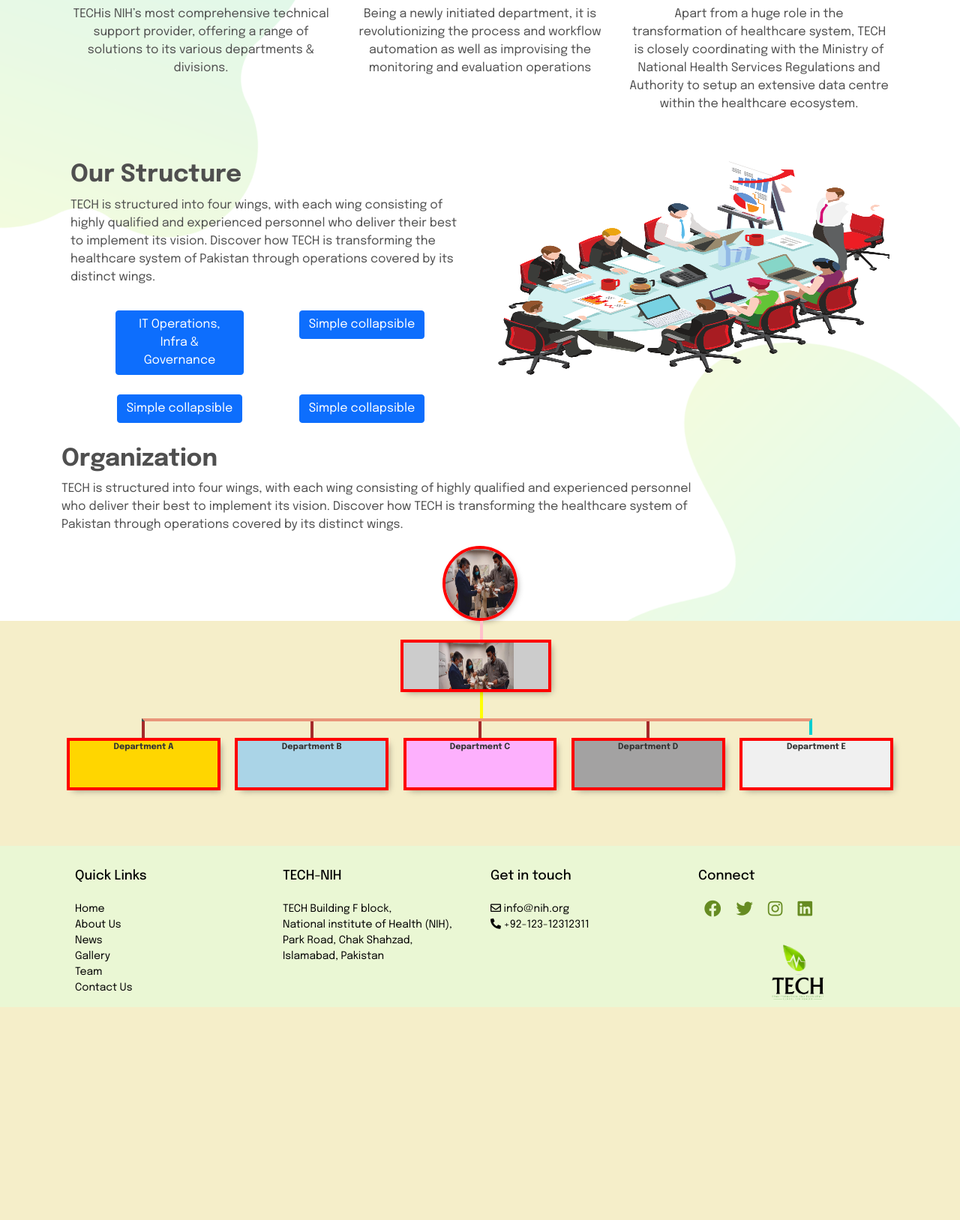
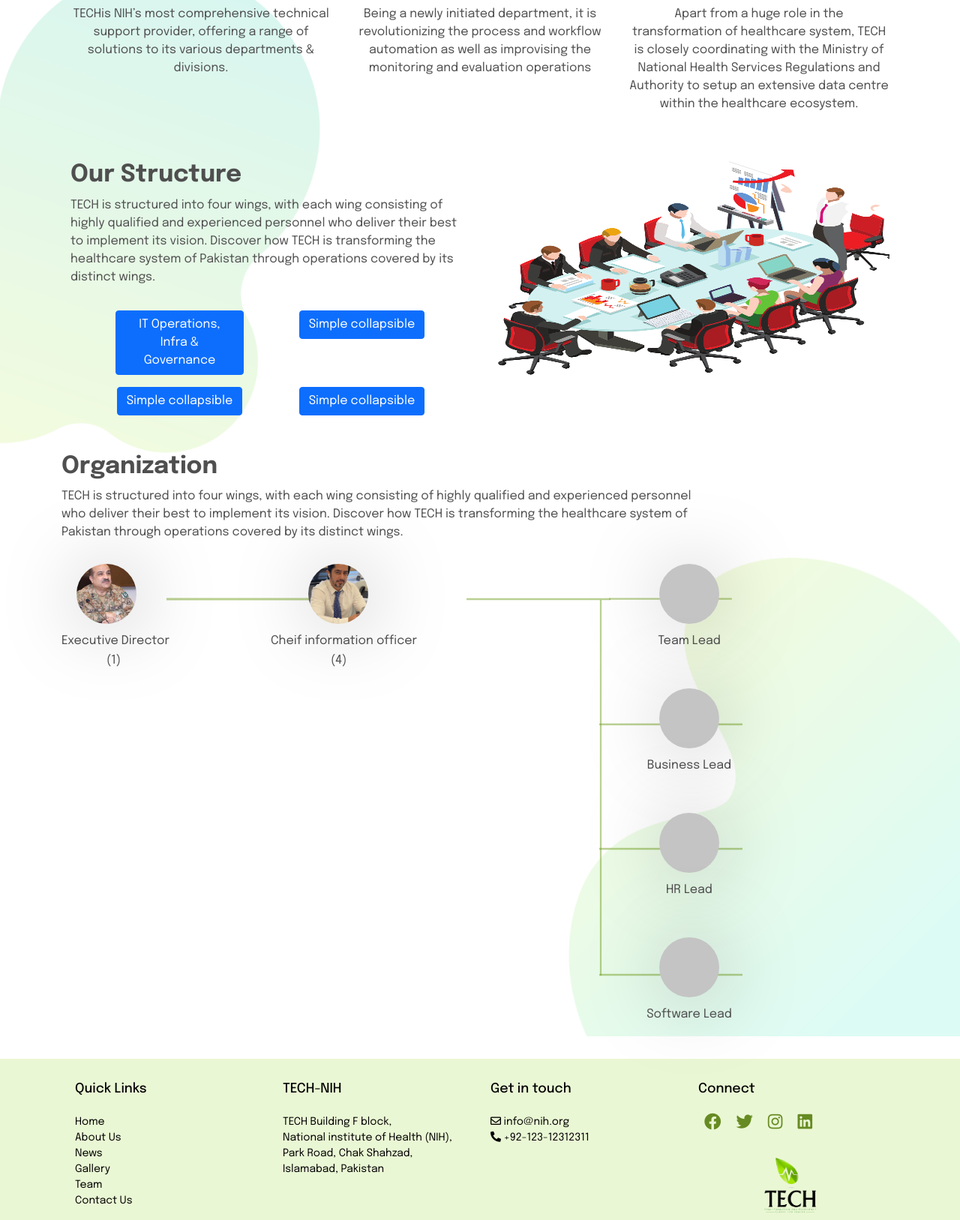
Before and after one commit to samaviya/tech_website, a Jekyll site: the page built from pages/about.md, in a window 1280 px wide, cut to the strip 770-2397 px from the top of the page. Shown: the whole strip at 75% size. Built offline with Jekyll 4.4.1, drawn with Linux system fonts in a browser that asks for light colours; nearby versions of some CDN libraries; before the commit the page ends 2123 px from its top, so only the background shows below that.

Commit message:
organogram

```diff
--- a/_sass/about.scss
+++ b/_sass/about.scss
@@ -32,24 +32,162 @@
   height: 200px;
 }
 .round_images p{
-margin-top: 15px!important;
+	margin-top: 15px!important;
 }
 
 .Structure_div{
   text-align: left;
 }
+
+.organogram {
+	figure {
+		position: relative;
+		object.line1 {
+			width: 200px;
+			position: absolute;
+			top: 45px;
+			left: 140px;
+		}
+		object.line2 {
+			width: 192px;
+			position: absolute;
+			top: 45px;
+			left: 540px;
+		}
+		object.line3 {
+			width: 190px;
+			position: absolute;
+			top: 45px;
+			left: 717px;
+		}
+		object.line4 {
+			width: 4px;
+			height: 501px;
+			position: absolute;
+			top: 48px;
+			left: 717px;
+		}
+		object.line5 {
+			width: 191px;
+			position: absolute;
+			top: 212px;
+			left: 717px;
+		}
+		object.line6 {
+			width: 191px;
+			position: absolute;
+			top: 378px;
+			left: 717px;
+		}
+		object.line7 {
+			width: 191px;
+			position: absolute;
+			top: 546px;
+			left: 717px;
+		}
+	}
+}
+
+.organogram-flex {
+	display: flex;
+	justify-content: space-between;
+	padding: 0px 0px;
+	.img-contain-0 {
+		flex: 1;
+		.img {
+			border-radius: 50%;
+			width: 80px;
+			height: 80px;
+			background: url("/assets/images/Maj.GenAamer Ikram.jpeg");
+			background-size:204%;
+  		background-position: 120px, 0px;
+			filter: drop-shadow(4px 4px 50px rgba(0, 0, 0, 0.25));
+			margin-left: 20px;
+		}
+		.label {
+			margin-top: 10px;
+			font-style: normal;
+			font-weight: normal;
+			line-height: 26px;
+			text-align: left;
+			color: #4F4F4F;
+		}
+	}
+
+	.flex-teamlead {
+		flex: 2;
+	}
+
+	.img-contain-1 {
+		flex: 1;
+		.img {
+			border-radius: 50%;
+			width: 80px;
+			height: 80px;
+			background: url("/assets/images/muhammad_khan_720.png");
+			background-size:204%;
+  		background-position: 130px, 0px;
+			filter: drop-shadow(4px 4px 50px rgba(0, 0, 0, 0.25));
+			margin-left: 50px;
+		}
+		.label {
+			margin-top: 10px;
+			font-style: normal;
+			font-weight: normal;
+			line-height: 26px;
+			text-align: left;
+			color: #4F4F4F;
+		}
+	}
+
+	.img-contain-2 {
+		.img {
+			border-radius: 50%;
+			width: 80px;
+			height: 80px;
+			background: #C4C4C4;
+			background-size:204%;
+			filter: drop-shadow(4px 4px 50px rgba(0, 0, 0, 0.25));
+			margin: auto;
+		}
+		.label {
+			margin-top: 10px;
+			font-style: normal;
+			font-weight: normal;
+			line-height: 26px;
+			text-align: center;
+			color: #4F4F4F;
+		}
+	}
+
+	.img-contain-all {
+		margin-top: 50px;
+		.img {
+			border-radius: 50%;
+			width: 80px;
+			height: 80px;
+			background: #C4C4C4;
+			background-size:204%;
+			filter: drop-shadow(4px 4px 50px rgba(0, 0, 0, 0.25));
+			margin: auto;
+		}
+		.label {
+			margin-top: 10px;
+			font-style: normal;
+			font-weight: normal;
+			line-height: 26px;
+			text-align: center;
+			color: #4F4F4F;
+		}
+	}
+}
+
 .Organogram_Div{
+	margin-top: 50px;
+	margin-bottom: 30px;
   text-align: left;
 }
 
-
-
-
-
-// ==============organogram===============
-.container_organogram{
-  text-align: left;
-}
 ul, #myUL {
   list-style-type: none;
 }
@@ -98,104 +236,6 @@ ul, #myUL {
   display: block;
 }
 
-
-// ============dummy organogram=================
-
-
-*{
-	-webkit-box-sizing: border-box;
-	-moz-box-sizing: border-box;
-	box-sizing: border-box;
-	position: relative;
-}
-
-.cf:before,
-.cf:after {
-    content: " "; /* 1 */
-    display: table; /* 2 */
-}
-
-.cf:after {
-    clear: both;
-}
-
-/**
- * For IE 6/7 only
- * Include this rule to trigger hasLayout and contain floats.
- */
-.cf {
-    *zoom: 1;
-}
-
-/* Generic styling */
-
-body{
-	background: #F5EEC9;
-}
-
-.Ocontent{
-	width: 100%;
-	max-width: 1142px;
-	margin: 0 auto;
-	padding: 0 20px;
-}
-
-.Ocontent a:focus{
-	outline: 2px dashed #f7f7f7;
-}
-
-@media screen and (max-width: 767px){
-	.Ocontent{
-		padding: 0 20px;
-	}
-}
-
-.Ocontent ul{
-	padding: 0;
-	margin: 0;
-	list-style: none;
-}
-
-.Ocontent ul a{
-	display: block;
-	background: #ccc;
-	border: 4px solid red;
-	text-align: center;
-	overflow: hidden;
-	font-size: .7em;
-	text-decoration: none;
-	font-weight: bold;
-	color: #333;
-	height: 70px;
-	margin-bottom: -26px;
-	box-shadow: 4px 4px 9px -4px rgba(0,0,0,0.4);
-	-webkit-transition: all linear .1s;
-	-moz-transition: all linear .1s;
-	transition: all linear .1s;
-}
-
-@media print {
-  .Ocontent ul a{
-        border: 4px solid green;
-    }
-}
-
-@media screen and (max-width: 767px){
-	.Ocontent ul a{
-		font-size: 1em;
-	}
-}
-
-
-.Ocontent ul a span{
-	// top: 50%;
-	// margin-top: -0.7em;
-	display: block;
-}
-
-/*
-
- */
 
 .administration > li > a{
 	margin-bottom: 25px;
--- a/_sass/main.scss
+++ b/_sass/main.scss
@@ -31,7 +31,6 @@ h2 {
 }
 
 .container {
-  margin: 10px auto;
   text-align: center;
 }
 
--- a/pages/about.md
+++ b/pages/about.md
@@ -3,10 +3,11 @@ permalink: /about
 title: NIH Tech
 layout: default
 ---
+
 {% for item in site.collections.gallerypics %}
 <img src={{item.4.png}}></img>
 {% endfor %}
- <div class="About_us_main">
+ <div class="About_us_main" style="margin-top: 60px;">
       <div class="container">
         <div class="row">
           <div class="col-md-6 About_us">
@@ -17,12 +18,12 @@ layout: default
               Transformation & Excellence Centre for Health (TECH) has been functioning as a fundamental and
               significant component of the National Institute of Health.It was inaugurated by the Special Assistant
               to the Prime Minister on National Health Services, Regulations and Coordination, Dr Faisal Sultan in February
-               2021. It is involved in transforming the technical aspects of public health-related activities to improve the
-                healthcare system in Pakistan.TECH aims to drive the digital transformation of the healthcare system and
-                services within Pakistan. It emphasizes to  guide, support,develop and deliver IT-centric healthcare projects
-                 in collaboration with the Ministry of National Health Services, in order to  facilitate international and
-                  regional collaborations, seek technical assistance, and participate in global disease control more
-                   effectively, thereby strengthening the vision & mission of NIH.
+              2021. It is involved in transforming the technical aspects of public health-related activities to improve the
+              healthcare system in Pakistan.TECH aims to drive the digital transformation of the healthcare system and
+              services within Pakistan. It emphasizes to  guide, support,develop and deliver IT-centric healthcare projects
+              in collaboration with the Ministry of National Health Services, in order to  facilitate international and
+              regional collaborations, seek technical assistance, and participate in global disease control more
+              effectively, thereby strengthening the vision & mission of NIH.
             </p>
           </div>
           <div class="col-md-6 About_us_Img">
@@ -30,7 +31,6 @@ layout: default
           </div>
         </div>
         </div>
-
         <div class="container Doted_image">
           <img src="/assets/images/doted.png">
         </div>
@@ -51,8 +51,6 @@ layout: default
             </div>
         </div>
         </div>
-
-
 <div class="container Structure_div mt-5">
   <div class="row m-0">
     <div class="col-md-6">
@@ -105,7 +103,6 @@ layout: default
         </div>
       </div>
       </div>
-
     </div>
     <div class="col-md-6">
       <img src="/assets/images/7.png" width="100%" height="300px">
@@ -116,73 +113,50 @@ layout: default
 <div class="container Organogram_Div">
   <h2>Organization</h2>
   <p>
-    TECH is structured into four wings, with each wing consisting of highly qualified and experienced personnel<br>
-    who deliver their best to implement its vision. Discover how TECH is transforming the healthcare system of<br>
-     Pakistan through operations covered by its distinct wings.
-
+    TECH is structured into four wings, with each wing consisting of highly qualified and experienced personnel <br>
+    who deliver their best to implement its vision. Discover how TECH is transforming the healthcare system of <br>
+    Pakistan through operations covered by its distinct wings.
   </p>
 </div>
 
-
-
-
-<!-- <div class="container">
-<div class="container_organogram">
-<ul id="myUL">
-  <li>
-  <span class="caret" style="display:flex">
-  <img src="/assets/images/slide1.png">
-  <div style="height:1px; width:150px; border:1px solid rgba(118, 161, 38, 0.5); text-align:center; margin-top:45px;" class="text-center"></div>
-  </span>
-    <ul class="nested">
-      <li style="margin-top: -96px; margin-left: 215px;">
-      <span class="caret" style="display:flex">
-        <img src="/assets/images/slide1.png">
-        <div style="height:1px; width:150px; border:1px solid rgba(118, 161, 38, 0.5); text-align:center; margin-top:45px;" class="text-center"></div>
-      </span>
-        <ul class="nested" style="margin-top: -95px; margin-left: 215px;">
-          <li>
-            <span class="caret mt-4">
-            <img src="/assets/images/slide1.png">
-            </span>
-          </li>
-          <li>
-            <span class="caret mt-4">
-            <img src="/assets/images/slide1.png" style="margin-top:10px">
-            </span>
-          </li>
-          <li>
-            <span class="caret mt-4">
-            <img src="/assets/images/slide1.png" style="margin-top:10px">
-            </span>
-          </li>
-        </ul>
-      </li>
-    </ul>
-  </li>
-</ul>
-</div>
-</div>
+<div class="container organogram">
+  <figure>
+    <object class="line1" data="/assets/images/organogram-line-horizontal.svg"></object>
+    <object class="line2" data="/assets/images/organogram-line-horizontal.svg"></object>
+    <object class="line3" data="/assets/images/organogram-line-horizontal.svg"></object>
+    <object class="line4" data="/assets/images/organogram-line-vertical.svg"></object>
+    <object class="line5" data="/assets/images/organogram-line-horizontal.svg"></object>
+    <object class="line6" data="/assets/images/organogram-line-horizontal.svg"></object>
+    <object class="line7" data="/assets/images/organogram-line-horizontal.svg"></object>
+    <div class="organogram-flex">
+      <div class="img-contain-0">
+        <div class="img"></div>
+        <p class="label">Executive Director <br> <span style="padding-left: 60px;">(1)</span></p>
+      </div>
+      <div class="img-contain-1">
+        <div class="img"></div>
+        <p class="label">Cheif information officer <br> <span style="padding-left: 80px;"> (4)</span> </p>
+      </div>
+      <div class="flex-teamlead">
+        <div class="img-contain-2">
+          <div class="img"></div>
+          <p class="label">Team Lead</p>
+        </div>
+        <div class="img-contain-all">
+          <div class="img"></div>
+          <p class="label">Business Lead</p>
+        </div>
+        <div class="img-contain-all">
+          <div class="img"></div>
+          <p class="label">HR Lead</p>
+        </div>
+        <div class="img-contain-all">
+          <div class="img"></div>
+          <p class="label">Software Lead</p>
+        </div>
+      </div>
     </div>
-<script>
-var toggler = document.getElementsByClassName("caret");
-var i;
-
-for (i = 0; i < toggler.length; i++) {
-  toggler[i].addEventListener("click", function() {
-    this.parentElement.querySelector(".nested").classList.toggle("active");
-    this.classList.toggle("caret-down");
-  });
-}
-</script> -->
-
-
-
-<!-- ===========dummy organogram in html=========== -->
-<div class="Ocontent" style="margin-bottom:300px;">
-
-  <figure class="org-chart cf">
-    <ul class="administration">
+    <!-- <ul class="administration">
       <li>
         <ul class="director">
           <li>
@@ -210,6 +184,6 @@ for (i = 0; i < toggler.length; i++) {
           </li>
         </ul>
       </li>
-    </ul>
+    </ul> -->
   </figure>
 </div>
```
Also changed, not shown: assets/images/Maj.GenAamer Ikram.jpeg (added), assets/images/muhammad_khan_720.png (added), assets/images/organogram-line-horizontal.svg (added), assets/images/organogram-line-vertical.svg (added), 1 other file.
